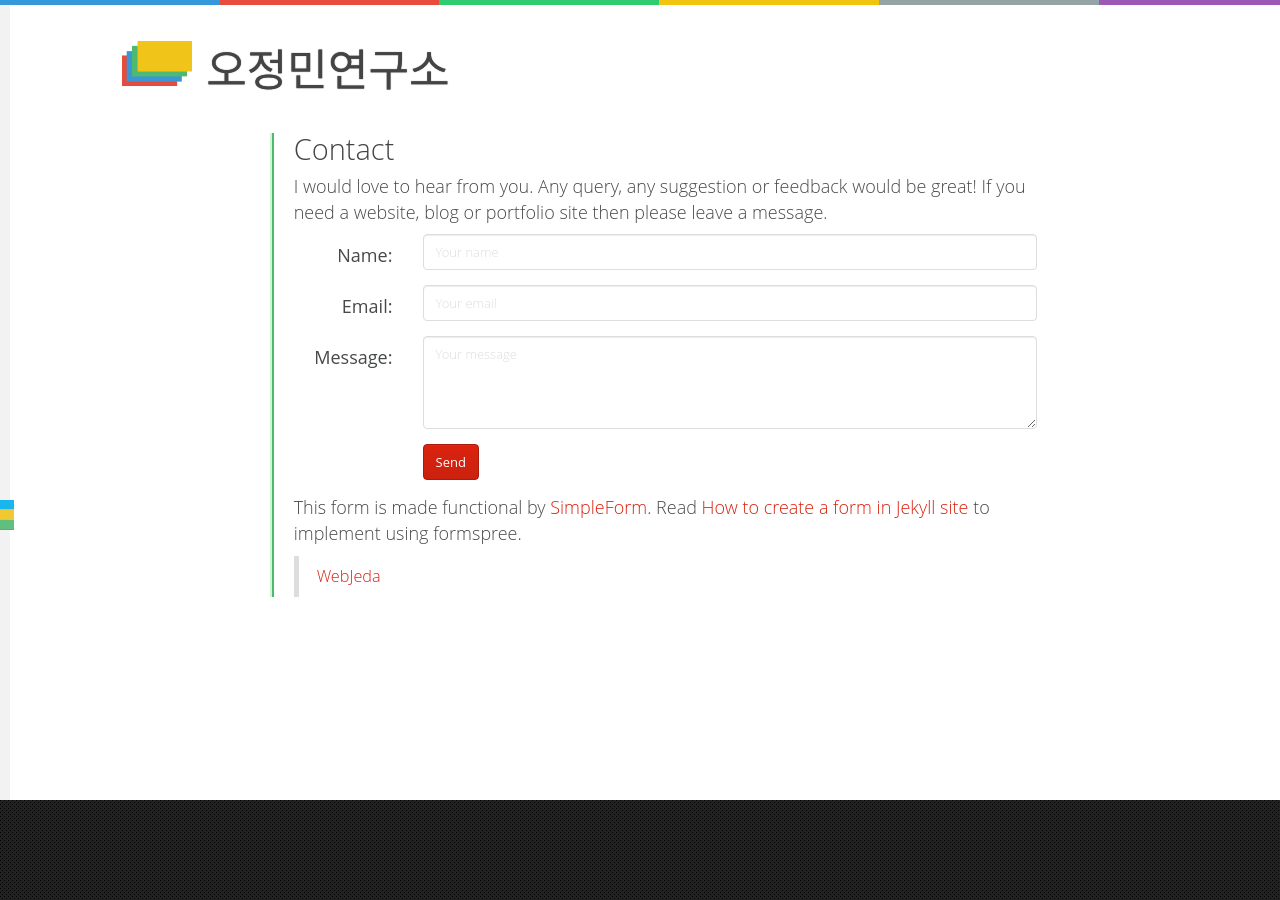
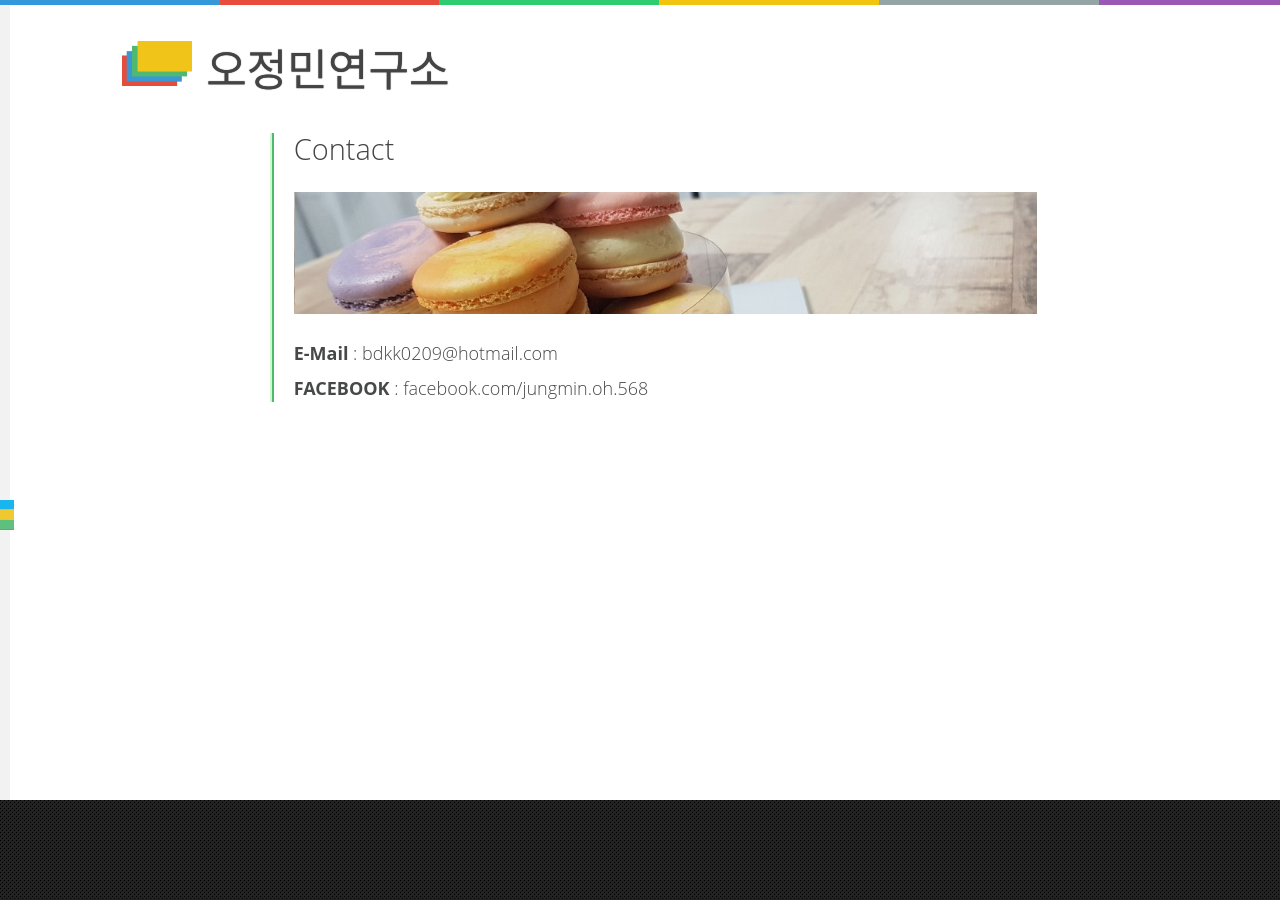
Before and after one commit to sharu725/gatok, a Jekyll site: the page built from contact.md, in a window 1280 px wide. Built offline with Jekyll 4.4.1, drawn with Linux system fonts in a browser that asks for light colours.

Commit message:
update 2

```diff
--- a/_includes/sidebar.html
+++ b/_includes/sidebar.html
@@ -3,7 +3,7 @@
     <ul class="menu-ul">
         <a href="{{site.baseurl}}/about/"><li class="meny-li">About</li></a>
         <a href="{{site.baseurl}}/contact/"><li class="meny-li">Contact</li></a>
-        <a href="https://github.com/ohjungmin/bdkk"><li class="meny-li">Project</li></a>
+        <a href="https://github.com/ohjungminbdkk"><li class="meny-li">Project</li></a>
         <!--<a href="https://github.com/sharu725/gatok/archive/master.zip"><li class="meny-li">Download</li></a>
          -->
     </ul>
--- a/contact.md
+++ b/contact.md
@@ -3,55 +3,8 @@ layout: page
 title: Contact
 permalink: /contact/
 ---
+![contactimg macaron]({{site.baseurl}}/images/contactimg.jpg)
 
+**E-Mail** : bdkk0209@hotmail.com
 
-I would love to hear from you. Any query, any suggestion or feedback would be great! If you need a website, blog or portfolio site then please leave a message.
-
-
-
-<form id="contact-form" class="form-horizontal" action="https://getsimpleform.com/messages?form_api_token=b6d4be9b039b666b3311e1ddcbfb577c" method="POST" enctype="multipart/form-data">
-       <fieldset>
-
-            <div class="form-group">
-                <label class="col-lg-2 control-label" for="name">Name:</label>
-                <div class="col-lg-10">
-                <input type="text" placeholder="Your name" id="name" class="form-control" name="name" tabindex="1"/>
-                </div>
-            </div>
-            <div class="form-group">
-                <label class="col-lg-2 control-label" for="email">Email:</label>
-                <div class="col-lg-10">
-                <input type="email" placeholder="Your email" id="email" class="form-control" name="email" tabindex="2"/>
-                </div>
-            </div>
-            <div class="form-group">
-                <label class="col-lg-2 control-label" for="message">Message:</label>
-                <div class="col-lg-10">
-                <textarea class="contact-textarea" placeholder="Your message" class="form-control" rows="4" id="message" name="message" tabindex="3"></textarea>
-                </div>
-            </div>
-
-           <div class="form-group">
-           <div class="col-lg-10 col-lg-offset-2">
-         <input type="submit" class="btn btn-primary" value="Send" id="submit"/>
-         </div>
-         </div>
-        <input type="hidden" name='redirect_to' value="http://blog.webjeda.com/thank-you/" />
-    </fieldset>
-</form>
-
-
-This form is made functional by [SimpleForm](https://getsimpleform.com){: target="_blank"}. Read [How to create a form in Jekyll site](http://blog.webjeda.com/jekyll-contact-form/){: target="_blank"} to implement using formspree.
-
-
-<div id="fb-root"></div>
-<script>(function(d, s, id) {
-  var js, fjs = d.getElementsByTagName(s)[0];
-  if (d.getElementById(id)) return;
-  js = d.createElement(s); js.id = id;
-  js.src = "//connect.facebook.net/en_US/sdk.js#xfbml=1&version=v2.8&appId=1409800599270506";
-  fjs.parentNode.insertBefore(js, fjs);
-}(document, 'script', 'facebook-jssdk'));</script>
-
-
-<div class="fb-page" data-href="https://www.facebook.com/webjeda/" data-small-header="true" data-adapt-container-width="false" data-hide-cover="true" data-show-facepile="true"><blockquote cite="https://www.facebook.com/webjeda/" class="fb-xfbml-parse-ignore"><a href="https://www.facebook.com/webjeda/">WebJeda</a></blockquote></div>
+**FACEBOOK** : facebook.com/jungmin.oh.568
```
Also changed, not shown: images/KakaoTalk_20181211_095016200.jpg (added), images/contactimg.jpg (added), images/macaron.jpg (deleted).
